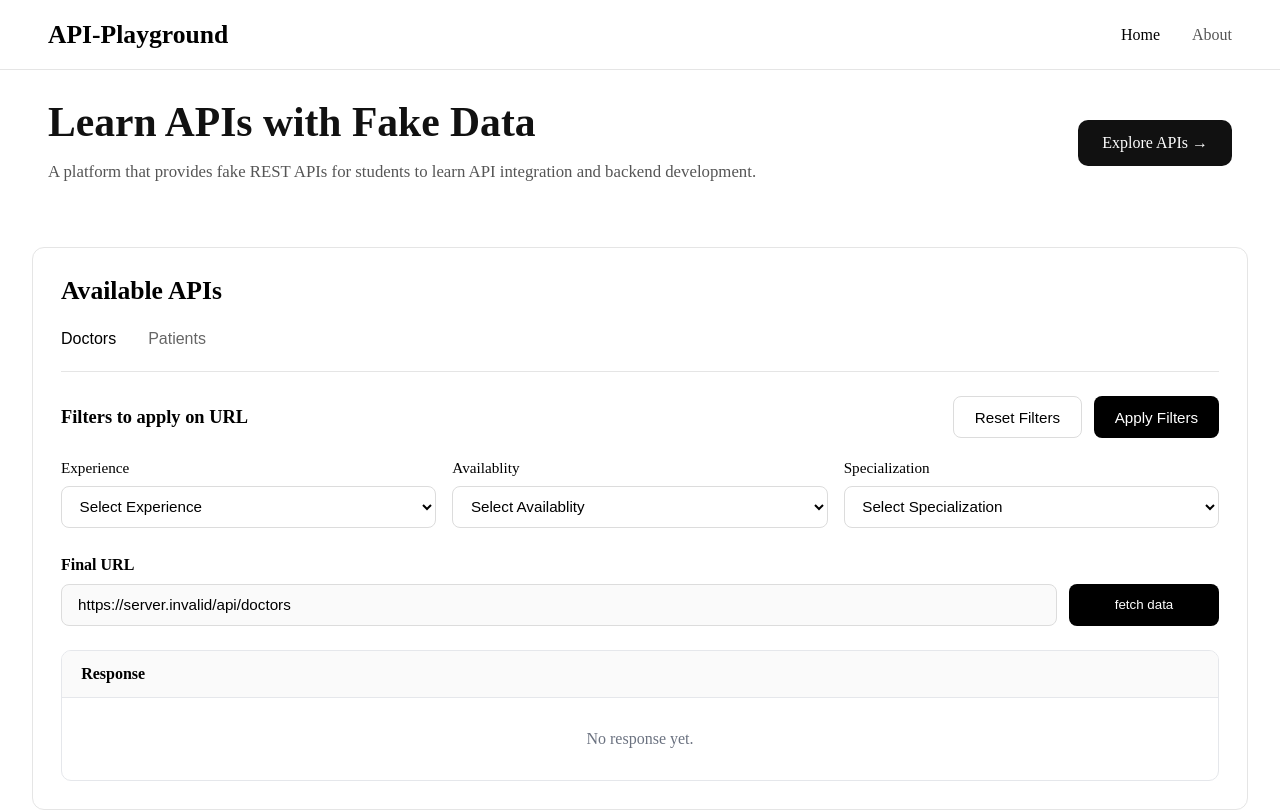
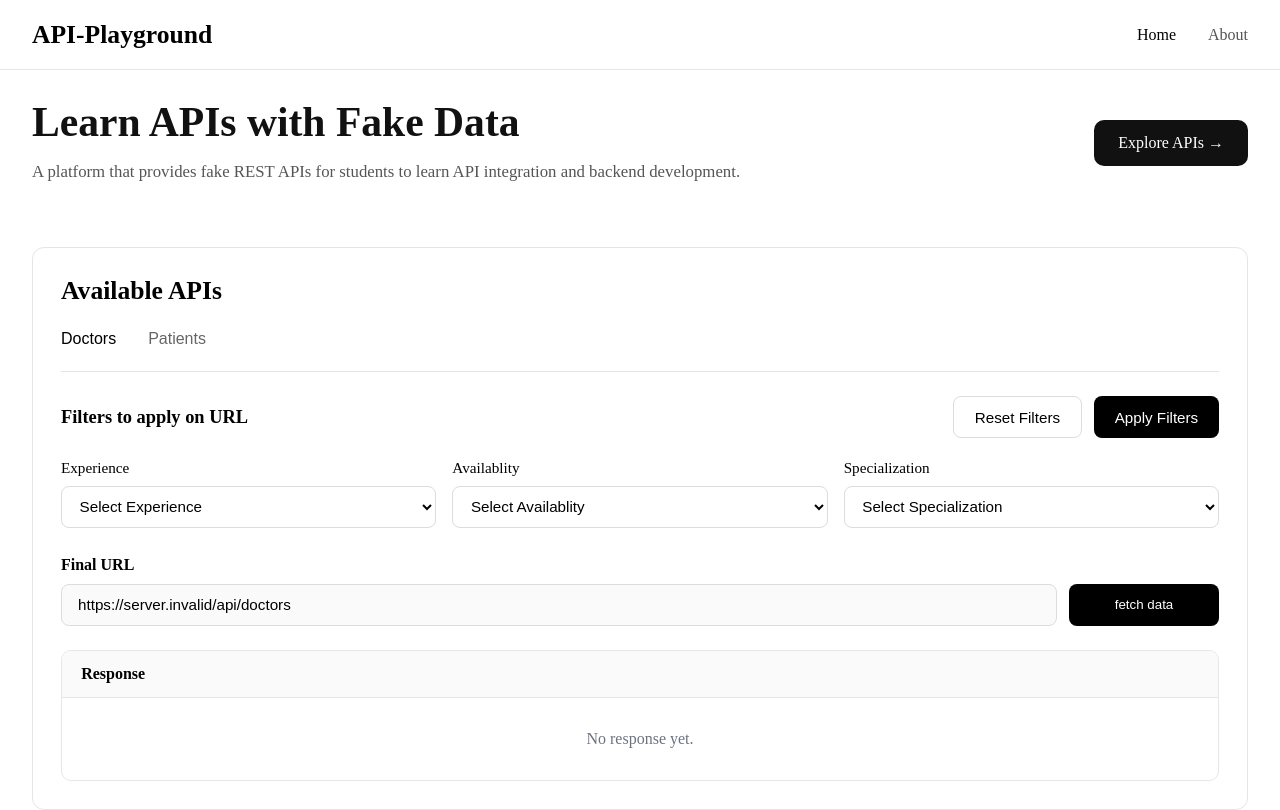
Before and after one commit to Akshatsahu01/API-PLAYGROUND, a React app in the folder frontend/: page / in a window 1280 px wide. Shown: the top 810 px of the page. Built offline with nearby package versions, Linux system fonts and the light colour scheme; no server answers; the HTML template or start-up script is replaced by a standard one.

Commit message:
fix:allignment of navbar and hero section

```diff
--- a/frontend/src/components/Hero/Hero.css
+++ b/frontend/src/components/Hero/Hero.css
@@ -6,8 +6,8 @@
 
 .hero-container {
   max-width: 1500px;
-  margin: 0 auto;
-  padding: 1.8rem 3rem;
+  margin: 0;
+  padding: 1.8rem 2rem;
 }
 
 
--- a/frontend/src/components/Navbar/Navbar.css
+++ b/frontend/src/components/Navbar/Navbar.css
@@ -11,12 +11,10 @@
 
 .navbar-container {
   height: 100%;
-
   display: flex;
   justify-content: space-between;
   align-items: center;
-
-  padding: 0 48px;
+  padding: 0 2rem;
 }
 
 /* ===========================
```
